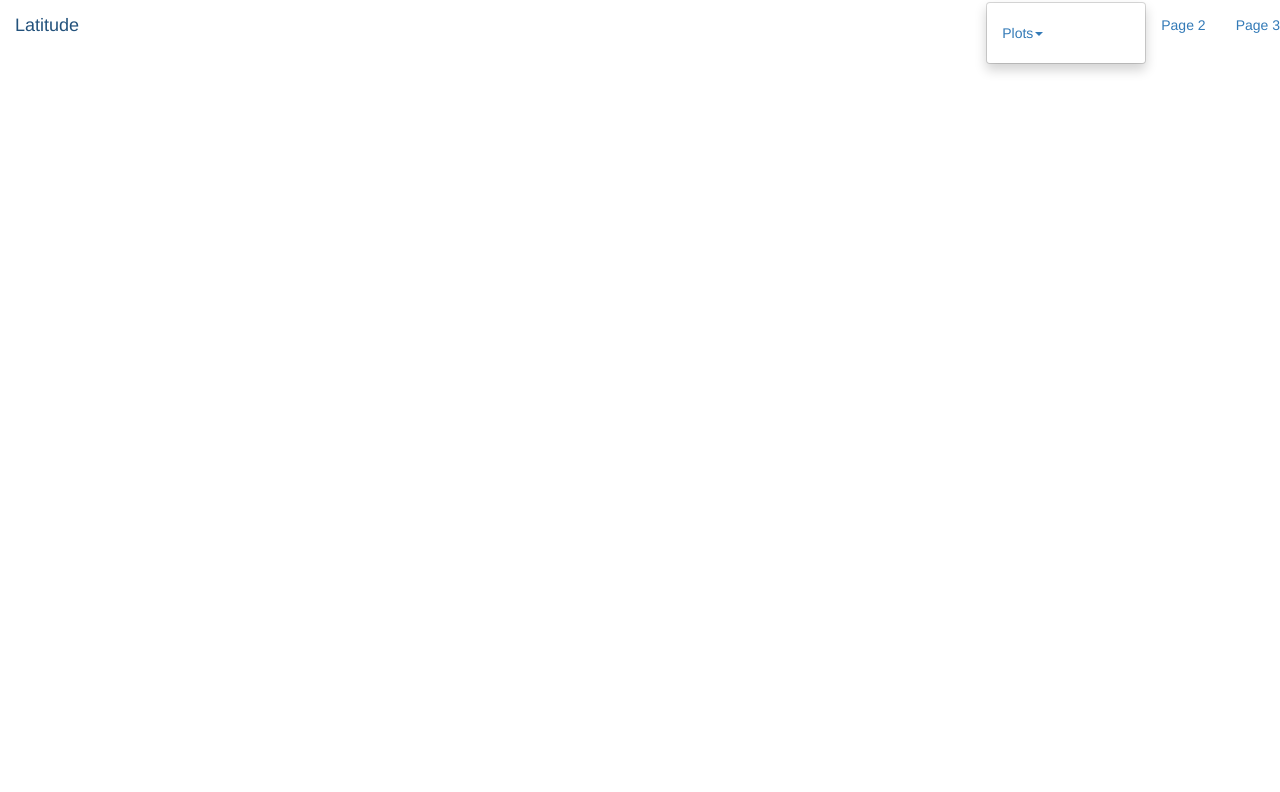
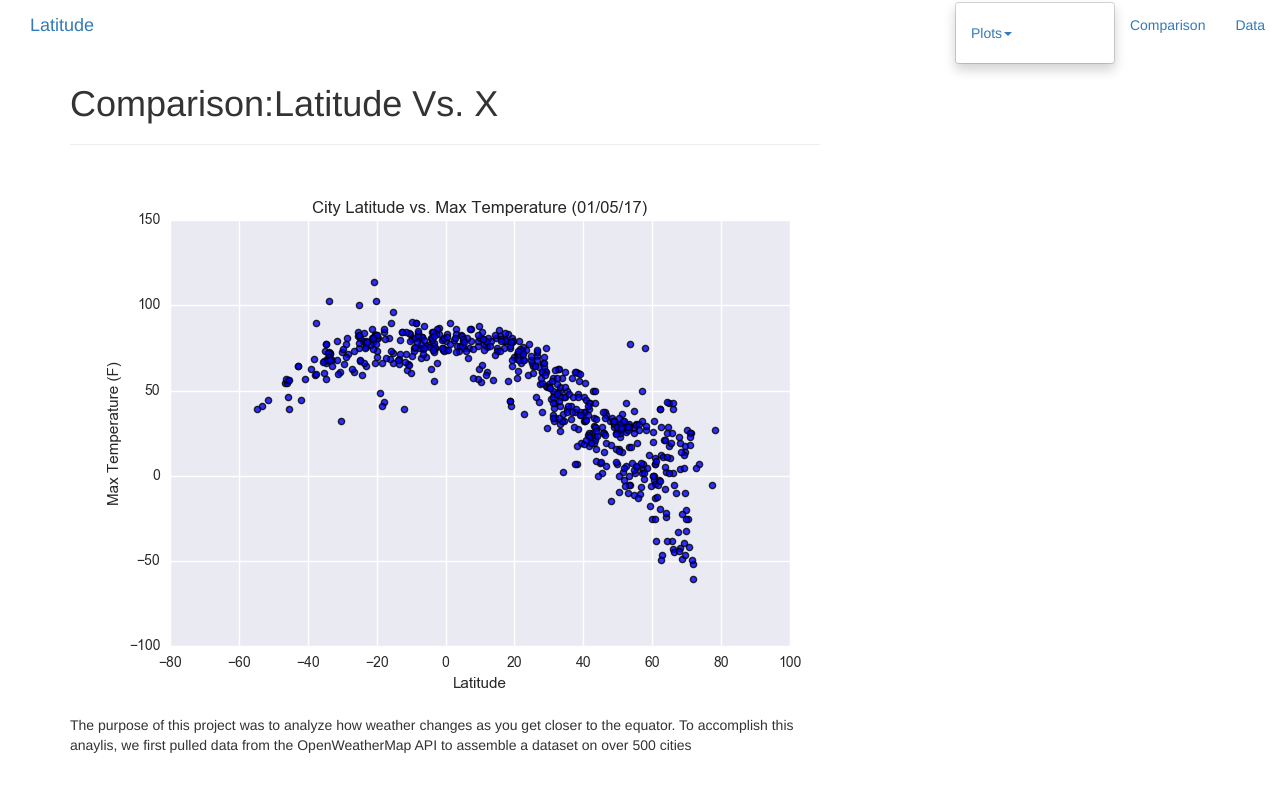
Before and after one commit to swanifereight/Web-Design-Challenge, a plain HTML site: page index.html in a window 1280 px wide. Drawn offline with nearby package versions, Linux system fonts and the light colour scheme.

Commit message:
added paragraph and img

```diff
--- a/index.html
+++ b/index.html
@@ -19,7 +19,7 @@
 
 <body>
   <nav class="navbar-navbar-default"></nav>
-    <div class="container-fluid navbar-custom"></div>
+    <div class="container-fluid navbar-custom">
     <div class="row">
       <div class="navbar-header">
         <button type="button" class="navbar-toggle collapsed" data-toggle="collapse"
@@ -45,17 +45,25 @@
           <ul class="dropdown-menu">
         <li><a href="visualizations/temp.html">Max Temperature</a></li>
          <li><a href="visualizations/humidity.html">Humidity</a></li>
-          <li><a href="#">Page 1-2</a></li>
-          <li><a href="#">Page 1-3</a></li>
+          <li><a href="visualizations/cloudiness.html">Cloudiness</a></li>
+          <li><a href="visualizations/wind.html">Wind Speed</a></li>
         </ul>
       </li>
-      <li><a href="#">Page 2</a></li>
-      <li><a href="#">Page 3</a></li>
+      <li><a href="comparison.html">Comparison</a></li>
+      <li><a href="data.html">Data</a></li>
     </ul>
   </div>
+</div>
 </nav>
 
-      </ul>
+<div class="container">
+  <section class="row">
+    <div class="col-md-8">
+      <article class="description-content">
+        <h1 class="description-header">Comparison:Latitude Vs. X</h1>
+        <hr class="description-hr"/>
+        <img src="Resources/assets/images/Fig1.png" id= "description-image"/>
+        <p>The purpose of this project was to analyze how weather changes as you get closer to the equator. To accomplish this anaylis, we first pulled data from the OpenWeatherMap API to assemble a dataset on over 500 cities</p>
 
 
 
```
Also changed, not shown: 2 other files.
